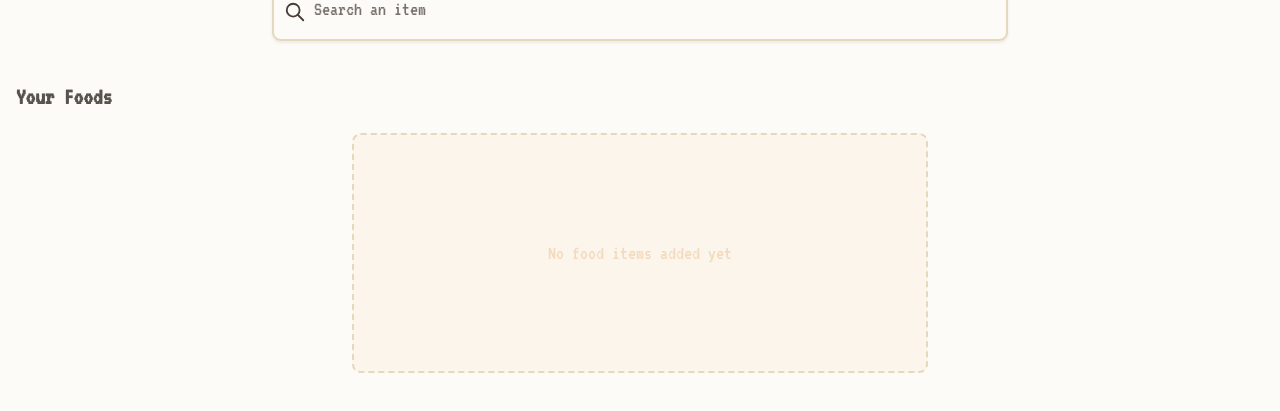
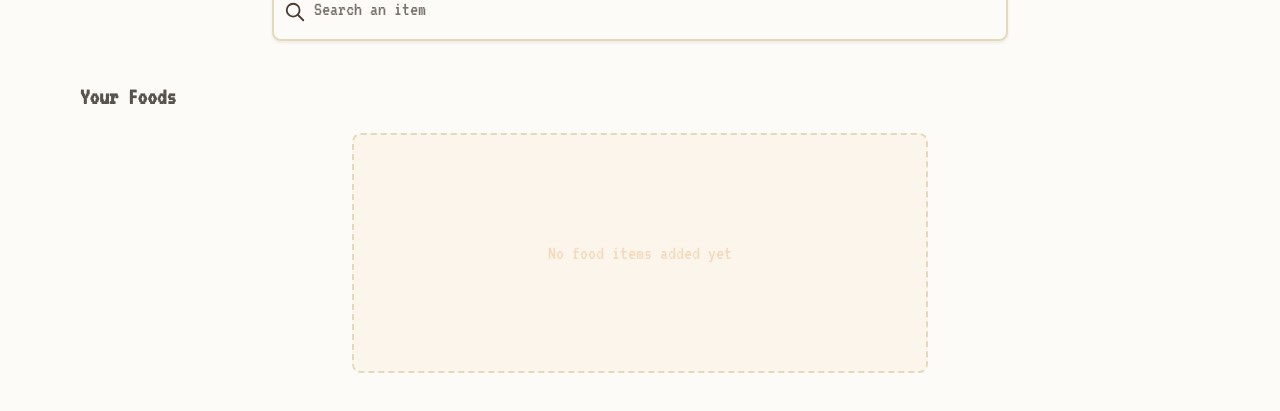
Before and after one commit to ulquix/protracker, a React (Vite) app: page / in a window 1280 px wide. Shown: the part 219-630 px from the top of the page. Built offline with nearby package versions, Linux system fonts and the light colour scheme.

Commit message:
made fully responsive

```diff
--- a/src/components/FoodSection.tsx
+++ b/src/components/FoodSection.tsx
@@ -16,14 +16,14 @@
   }, [data, temp])
 
   return (
-    <div className="mt-10 mb-8 mx-auto max-w-7xl px-4">
+    <div className="mt-10 mb-8 mx-auto max-w-6xl px-4">
       <div className="text-2xl font-semibold text-secondary-foreground mb-5">
         Your Foods
       </div>
 
       {data.length > 0 ? (
         <div
-          className="flex flex-col lg:flex-row gap-8"
+          className="flex flex-col lg:flex-row gap-8 px-5 py-3"
           ref={ref}
         >
           <div className="flex flex-col gap-y-8 flex-1">
```
